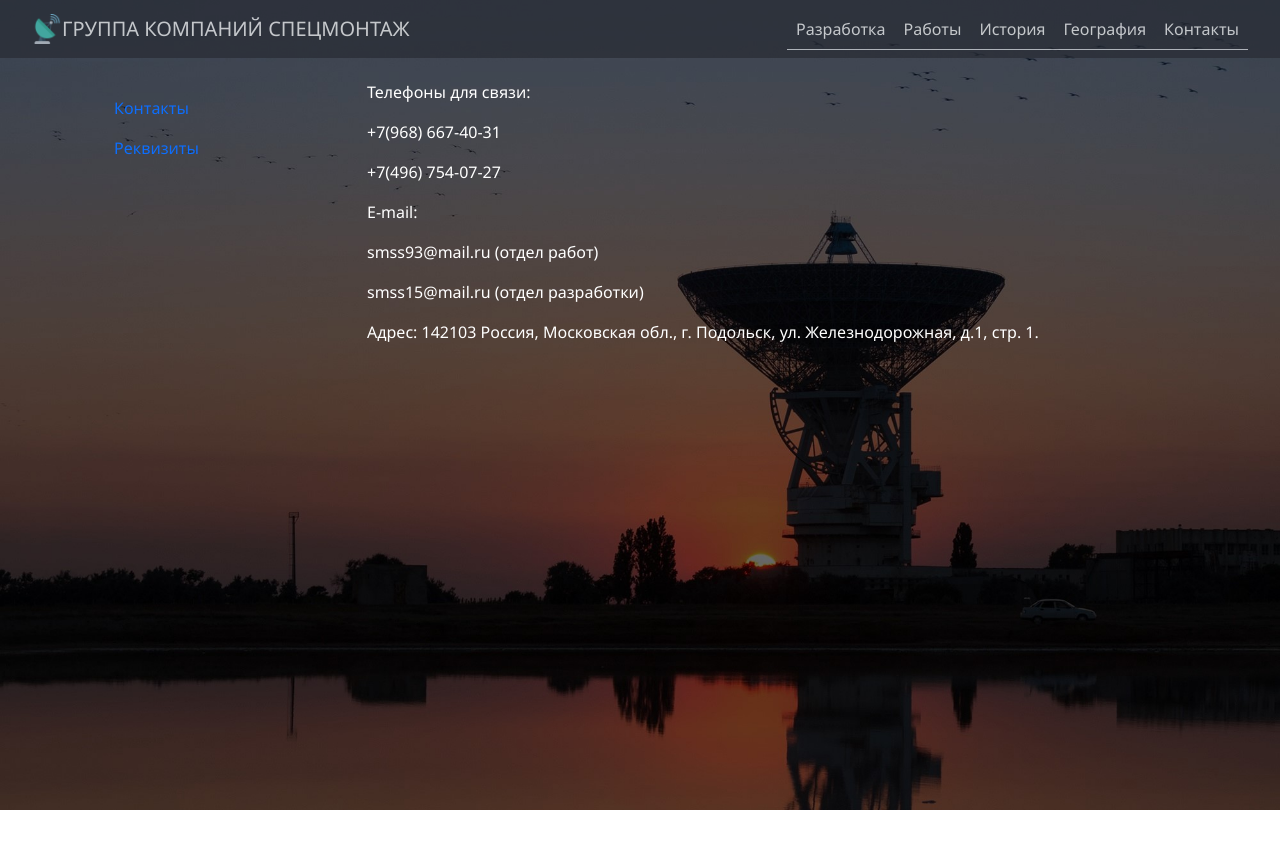
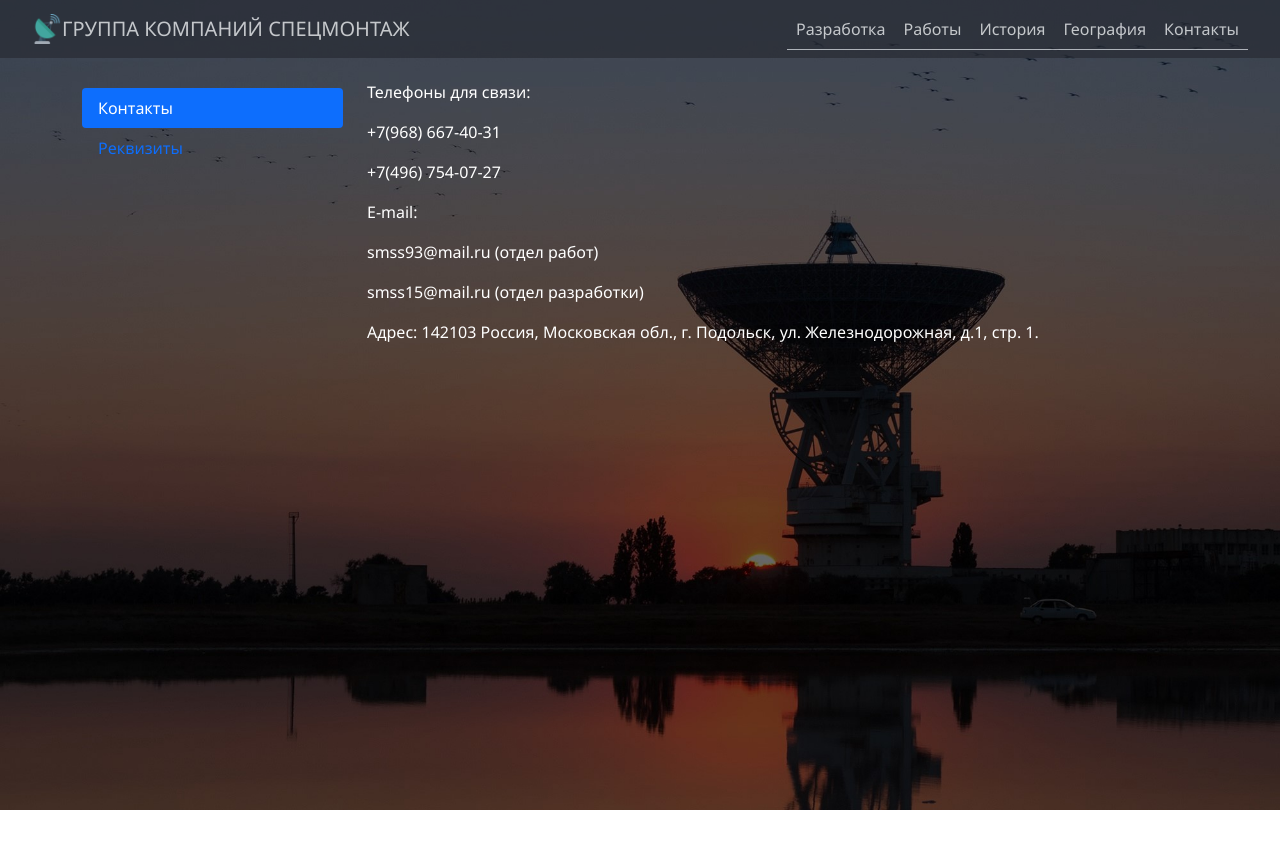
Before and after one commit to vlad-doc-g/SummerPractice, a React (Create React App) app: page /contacts in a window 1280 px wide. Shown: the top 848 px of the page. Built offline with nearby package versions, Linux system fonts and the light colour scheme.

Commit message:
'contactsPage'

```diff
--- a/src/App.css
+++ b/src/App.css
@@ -111,14 +111,3 @@
   width: 100%;
   height: 100%;
 }
-.nav-pills .nav-link.active, .nav-pills .show>.nav-link {
-  color: #fff;
-  background-color: rgb(30, 214, 239);
-}
-.nav-link {
-  display: block;
-  padding: 0.5rem 1rem;
-  color: rgb(30, 214, 239);
-  text-decoration: none;
-  transition: color .15s ease-in-out,background-color .15s ease-in-out,border-color .15s ease-in-out;
-}
--- a/src/Pages/Contacts.js
+++ b/src/Pages/Contacts.js
@@ -16,7 +16,7 @@ export default class Contacts extends Component {
                         <Tab.Container id="left-tabs-example" defaultActiveKey="first">
                             <Row>
                                 <Col sm={3}>
-                                    <Nav variant="pills" className="flex-column mt-2" class="nav-link">
+                                    <Nav variant="pills" className="flex-column mt-2">
                                         <Nav.Item>
                                             <Nav.Link eventKey="first">Контакты</Nav.Link>
                                         </Nav.Item>
```
